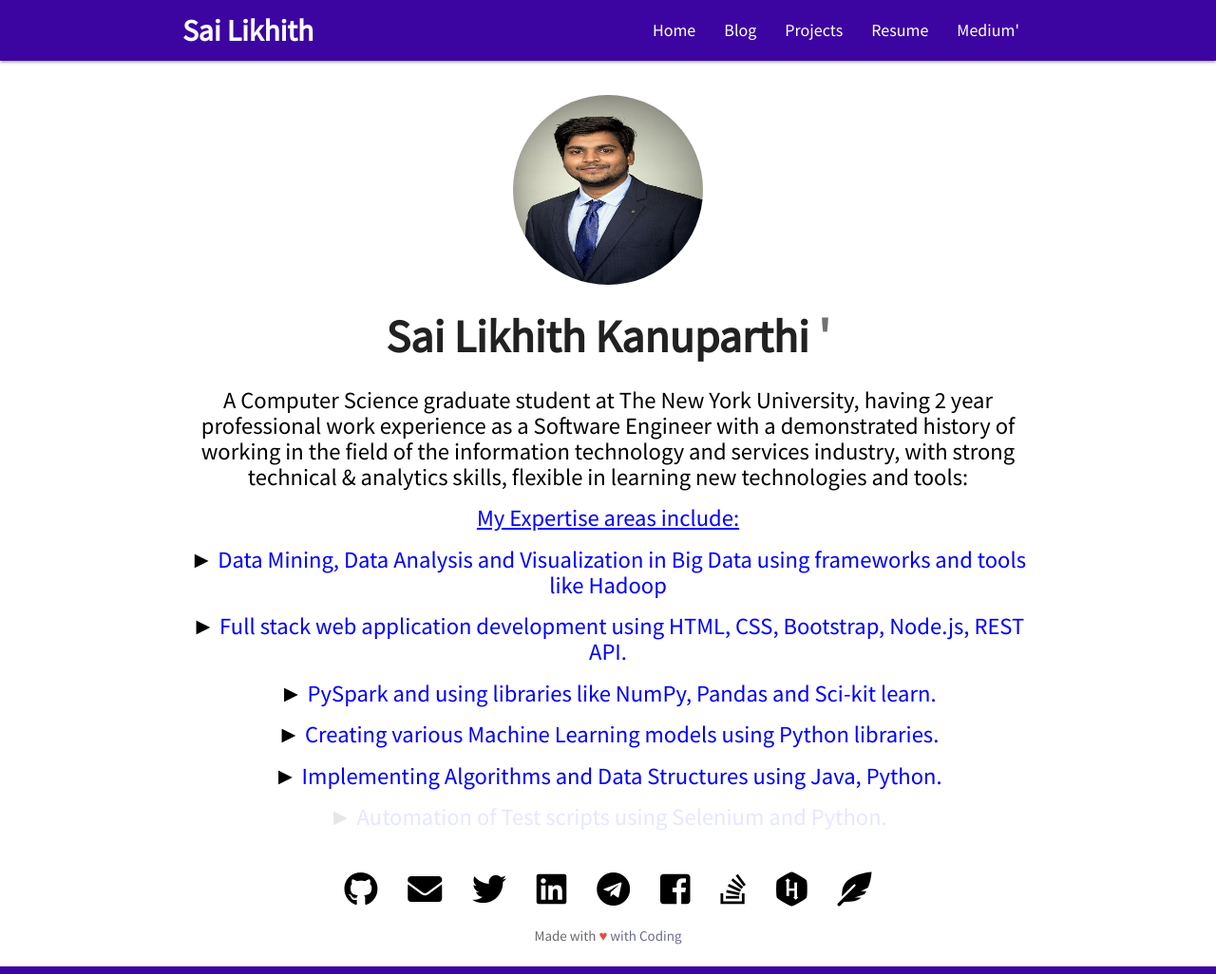
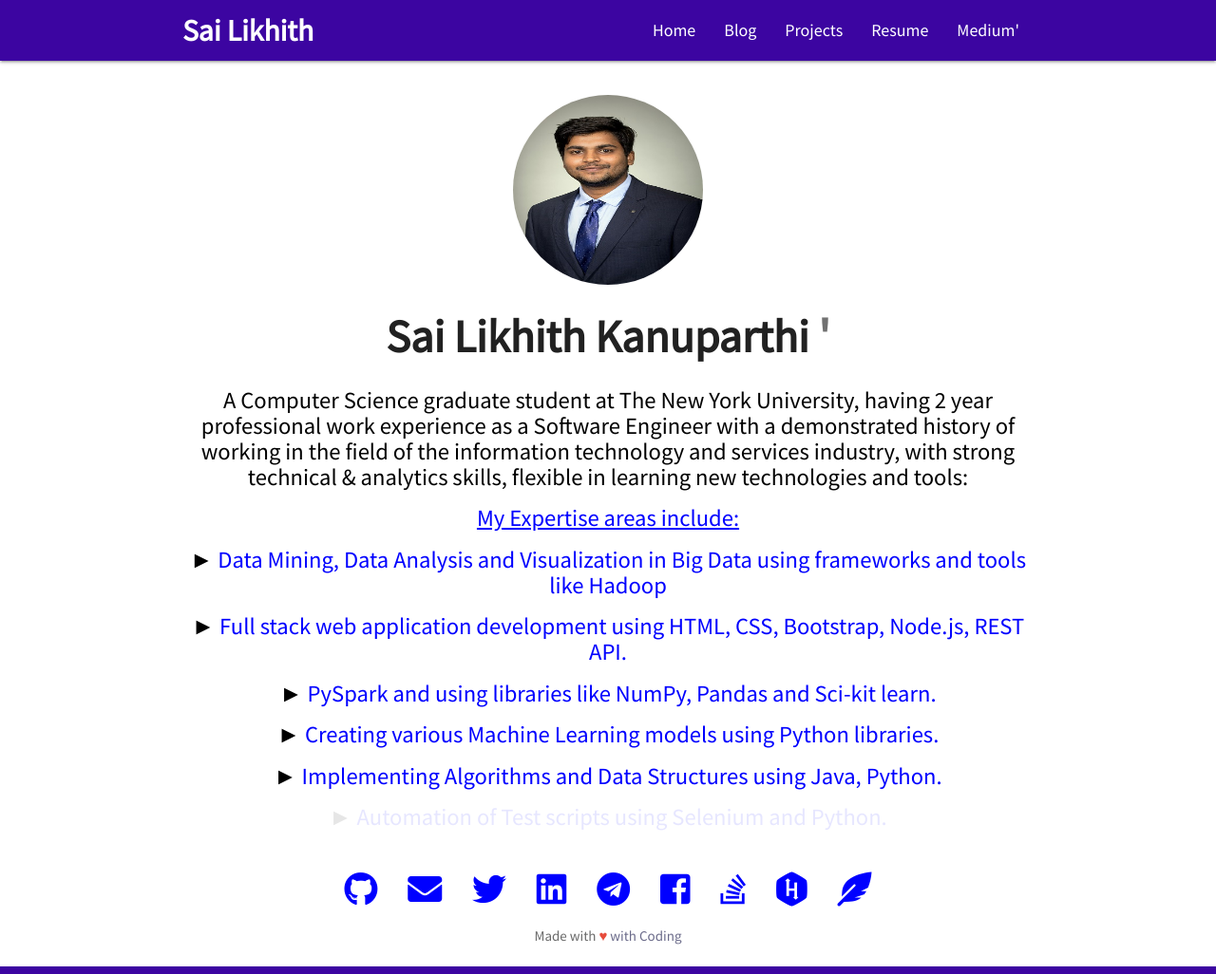
Before and after one commit to SaiLikhith7/Mywebsite, a Jekyll site: the page built from index.html, in a window 1280 px wide. Shown: the whole page at 95% size. Built offline with Jekyll 4.4.1, drawn with Linux system fonts in a browser that asks for light colours; nearby versions of some CDN libraries.

Commit message:
Update main.css

```diff
--- a/css/main.css
+++ b/css/main.css
@@ -62,7 +62,7 @@ body {
   word-spacing: 25px;
 }
 .social h4 > a {
-  color: #000000;
+  color: #0000ff;
 }
 .social h4 > a:hover {
   color: #727272;
```
